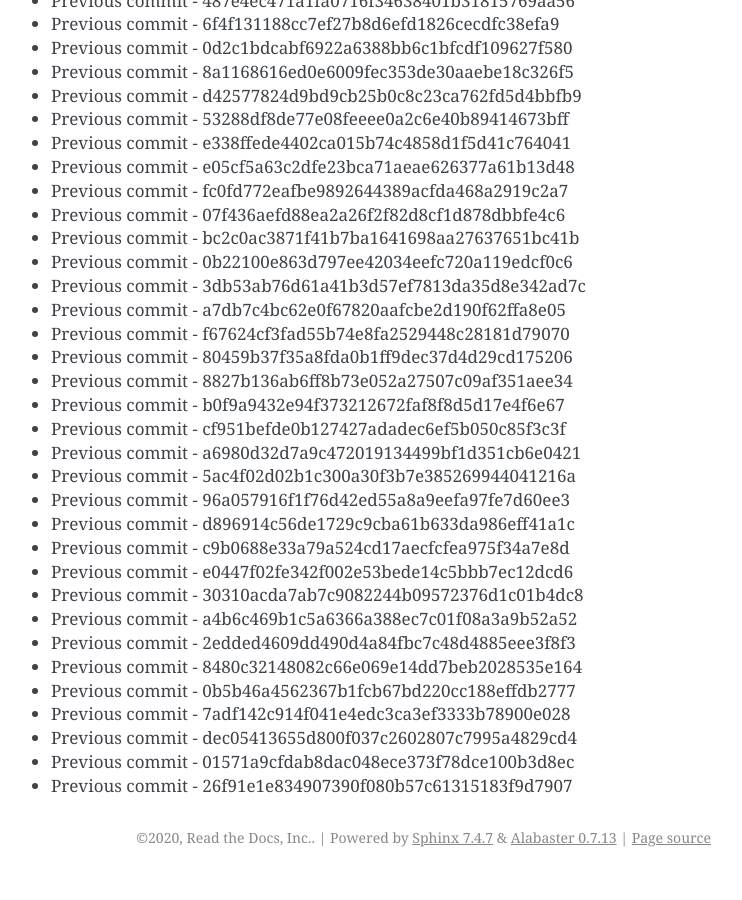
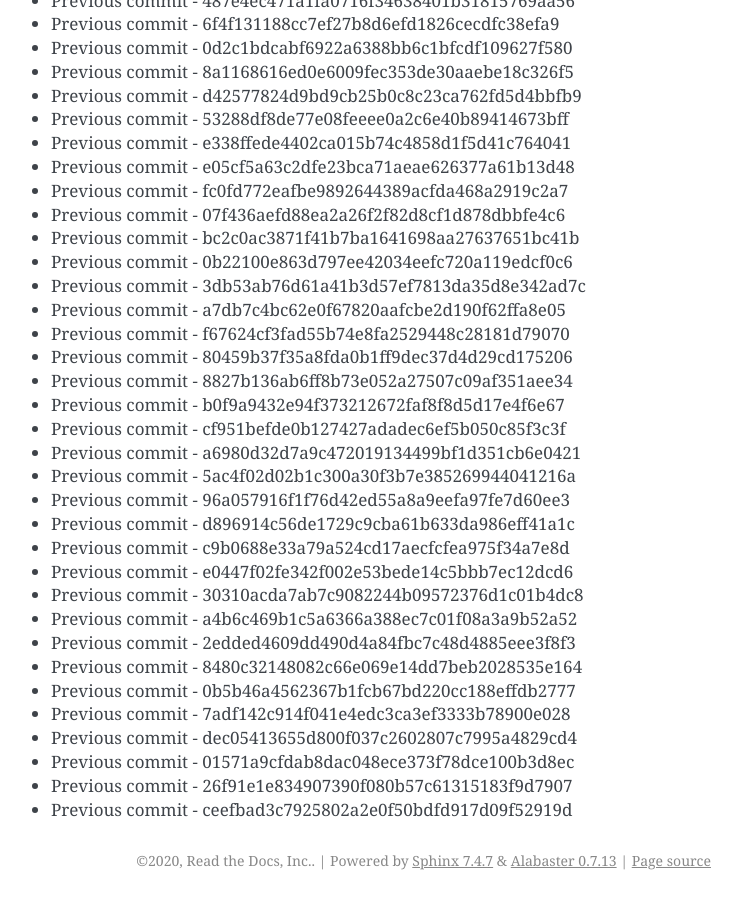
Before and after one commit to readthedocs/rtd-git-stresstest, a Sphinx documentation site: the page built from docs/updates.rst, in a window 1280 px wide and 900 px high, scrolled down 60290 px. Shown: the whole window, without its empty margins (399-1141 px from the left). Built offline with Sphinx 7.4.7, drawn with Linux system fonts in a browser that asks for light colours; before the commit the page ends 61167 px from its top, so only the background shows below that.

Commit message:
Generating commit from previous: ceefbad3c7925802a2e0f50bdfd917d09f52919d

```diff
--- a/docs/updates.rst
+++ b/docs/updates.rst
@@ -2565,3 +2565,4 @@ It can be tested for any performance characteristics.
 * Previous commit - dec05413655d800f037c2602807c7995a4829cd4
 * Previous commit - 01571a9cfdab8dac048ece373f78dce100b3d8ec
 * Previous commit - 26f91e1e834907390f080b57c61315183f9d7907
+* Previous commit - ceefbad3c7925802a2e0f50bdfd917d09f52919d
```
